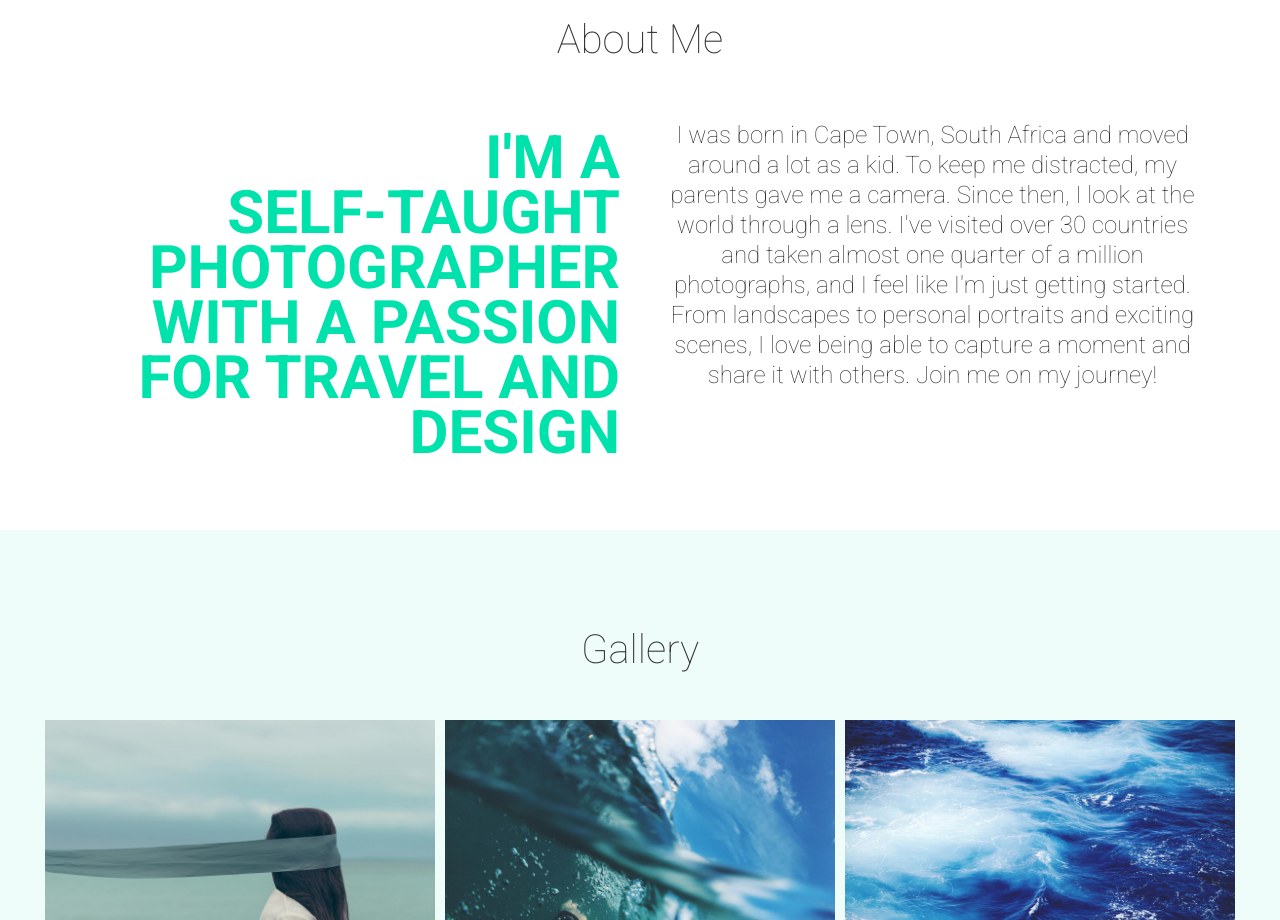
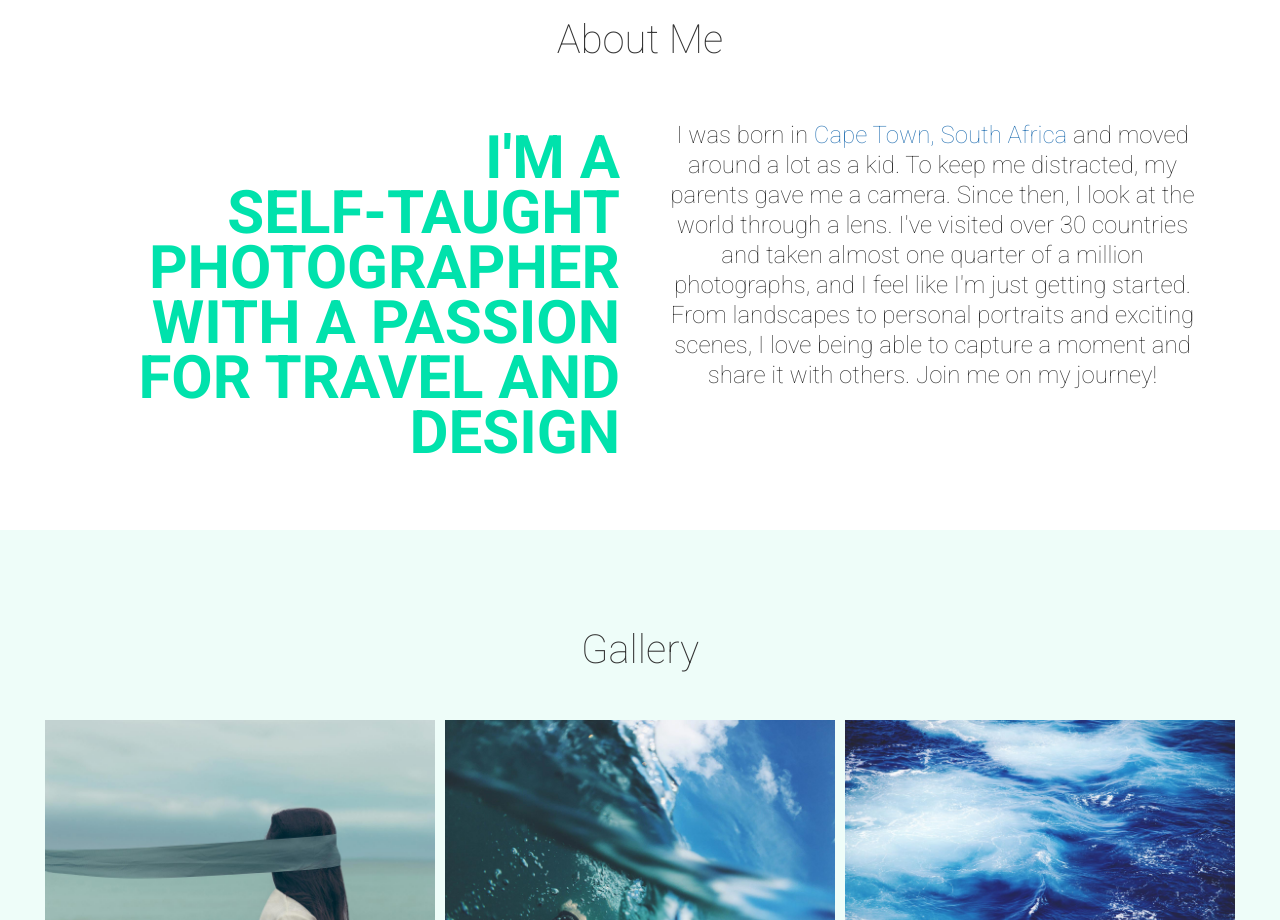
Before and after one commit to bklaassen013/Codecademy-Portfolio-Build, a plain HTML site: page index.html in a window 1280 px wide. Shown: the part 880-1800 px from the top of the page. Drawn offline with nearby package versions, Linux system fonts and the light colour scheme; files that its build step writes are made by us from their sources; files whose address does not match are found by name.

Commit message:
Add South Africa link

```diff
--- a/index.html
+++ b/index.html
@@ -29,18 +29,15 @@
           </h2>
         </div>
         <div class="col-md-6 col-r">
-          <h5>
-            I was born in Cape Town, South Africa
-            and moved around a lot as a kid. To keep
-            me distracted, my parents gave me a camera.
-            Since then, I look at the world through a lens.
-            I've visited over 30 countries and taken almost
-            one quarter of a million photographs, and I feel like
-            I'm just getting started. From landscapes to
-            personal portraits and exciting scenes, I love being
-            able to capture a moment and share it with others.
-            Join me on my journey!
-          </h5>
+          <h5>I was born in <a href='https://www.google.com/maps/place/Cape+Town,+South+Africa' target='_blank'>
+            Cape Town, South Africa</a> and moved around
+            a lot as a kid. To keep me distracted, my parents
+            gave me a camera. Since then, I look at the world through
+            a lens. I've visited over 30 countries and taken almost one
+            quarter of a million photographs, and I feel like I'm just
+            getting started. From landscapes to personal portraits and
+            exciting scenes, I love being able to capture a moment and
+            share it with others. Join me on my journey!</h5>
         </div>
       </div>
     </div>
```
